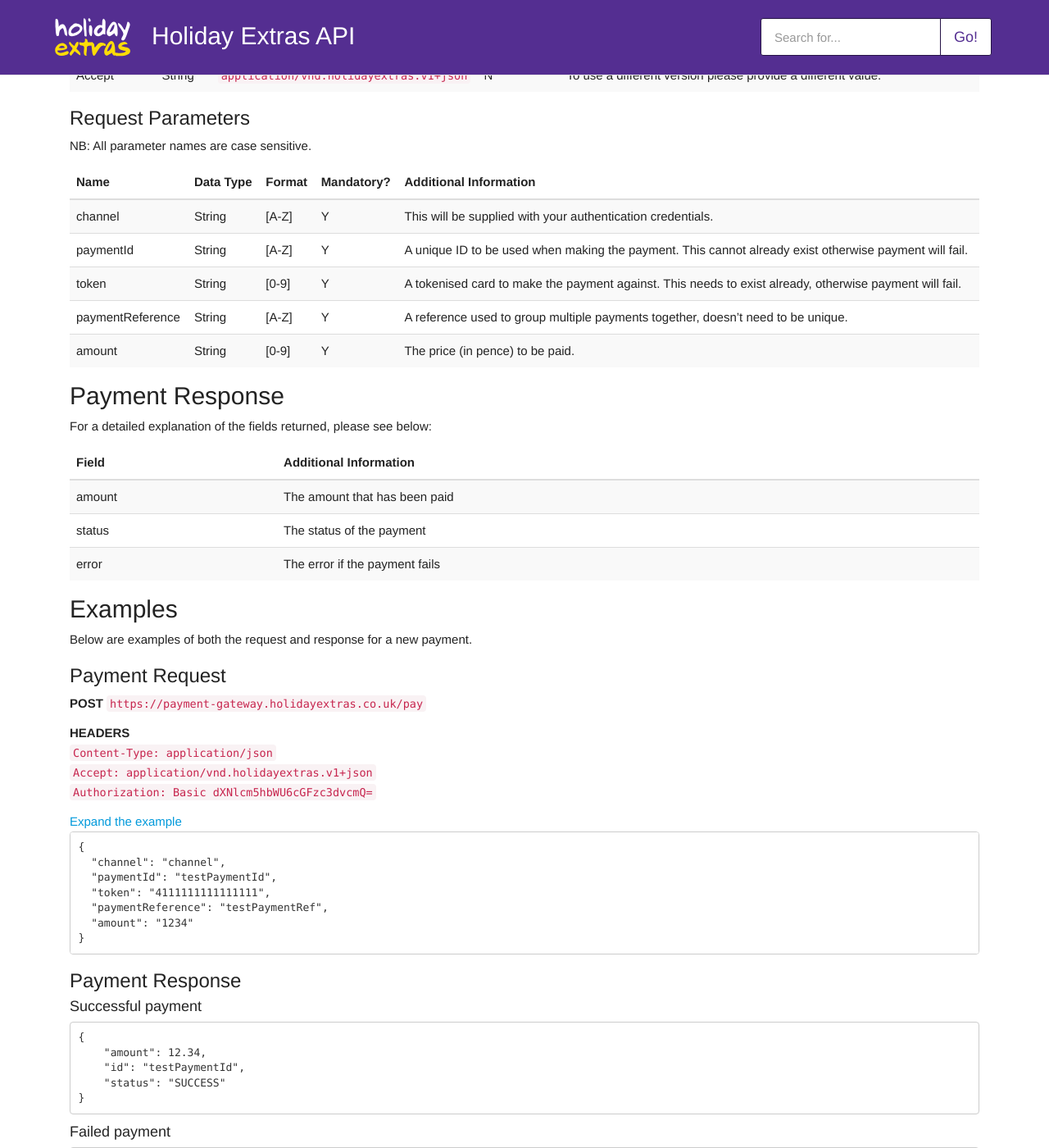
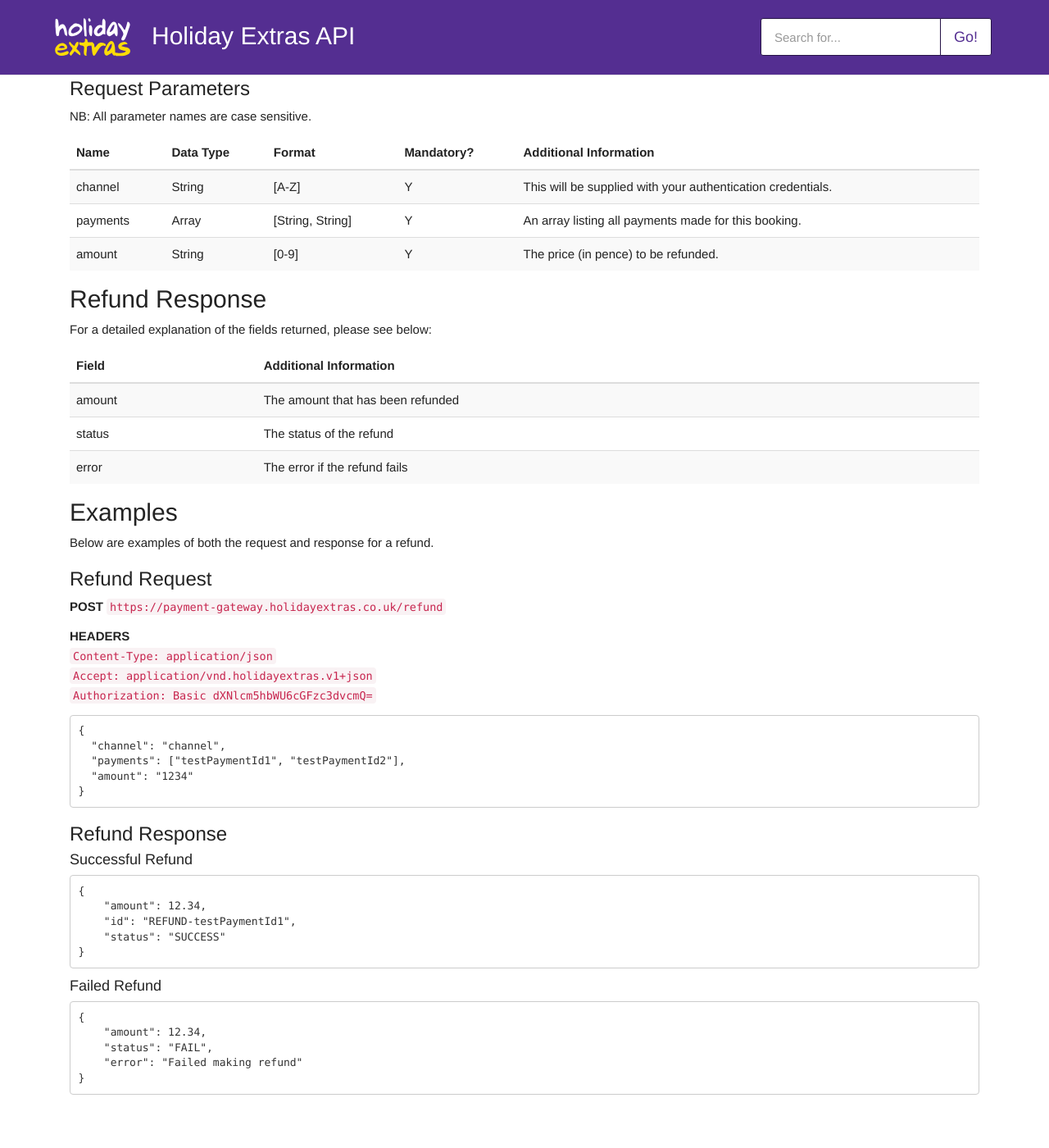
Before and after one commit to holidayextras/partner-api-docs, a Jekyll site: the page built from site/payment-gateway/v1/refund.md, in a window 1280 px wide and 1400 px high, scrolled down 715 px. Shown: the whole window at 82% size. Built offline with Jekyll 4.4.1, drawn with Linux system fonts in a browser that asks for light colours; some web fonts are replaced; our own code applies the rules of GitHub Pages for plain Markdown files; after the commit the page ends 2077 px from its top, so only the background shows below that; some of the changed text lies outside the part shown.

````diff
--- a/site/payment-gateway/pay.md
+++ b/site/payment-gateway/v1/refund.md
@@ -2,15 +2,13 @@
 
 ---
 
-# Payment Gateway: Pay
+# Payment Gateway: Refund
 
-[API Docs](/) > [Payment Gateway](/payment-gateway/) > [Pay](/payment-gateway/pay)
+[API Docs](/) > [Payment Gateway](/payment-gateway/) > [Refund](/payment-gateway/v1/refund)
 
-## Payment Request
+## Refund Request
 
-This endpoint will take payment using a token and required payment parameters.
-
-**Note**: Token payment is currently available for Level 5 Germany agents only.
+This endpoint will make a refund based on existing payments.
 
 ### Method
 
@@ -18,10 +16,10 @@
 
 ### Endpoint
 
-To make a payment, the endpoint to use is:
+To make a refund, the endpoint to use is:
 
 ```
-https://payment-gateway.holidayextras.co.uk/pay
+https://payment-gateway.holidayextras.co.uk/refund
 ```
 
 ### Request Headers
@@ -39,28 +37,26 @@
  | Name  | Data Type | Format | Mandatory? | Additional Information |
  | ----  | --------- | ------ | ---------- | ---------------------- |
  | channel | String | [A-Z] | Y | This will be supplied with your authentication credentials. |
- | paymentId | String | [A-Z] | Y | A unique ID to be used when making the payment. This cannot already exist otherwise payment will fail. |
- | token   | String | [0-9] | Y | A tokenised card to make the payment against. This needs to exist already, otherwise payment will fail. |
- | paymentReference | String | [A-Z] | Y | A reference used to group multiple payments together, doesn't need to be unique. |
- | amount | String | [0-9] | Y | The price (in pence) to be paid. |
+ | payments | Array | [String, String] | Y | An array listing all payments made for this booking. |
+ | amount | String | [0-9] | Y | The price (in pence) to be refunded. |
 
-## Payment Response
+## Refund Response
 
 For a detailed explanation of the fields returned, please see below:
 
  | Field | Additional Information |
  | ----- | ---------------------- |
- | amount | The amount that has been paid |
- | status | The status of the payment |
- | error | The error if the payment fails |
+ | amount | The amount that has been refunded |
+ | status | The status of the refund |
+ | error | The error if the refund fails |
 
 ## Examples
 
-Below are examples of both the request and response for a new payment.
+Below are examples of both the request and response for a refund.
 
-### Payment Request
+### Refund Request
 
-**POST**  `https://payment-gateway.holidayextras.co.uk/pay`
+**POST**  `https://payment-gateway.holidayextras.co.uk/refund`
 
 **HEADERS** <br />
 `Content-Type: application/json` <br />
@@ -70,32 +66,28 @@
 ```
 {
   "channel": "channel",
-  "paymentId": "testPaymentId",
-  "token": "4111111111111111",
-  "paymentReference": "testPaymentRef",
+  "payments": ["testPaymentId1", "testPaymentId2"],
   "amount": "1234"
 }
 ```
 
-### Payment Response
+### Refund Response
 
-
-#### Successful payment
-
+#### Successful Refund
 ```
 {
     "amount": 12.34,
-    "id": "testPaymentId",
+    "id": "REFUND-testPaymentId1",
     "status": "SUCCESS"
 }
 ```
 
-#### Failed payment
+#### Failed Refund
 
 ```
 {
     "amount": 12.34,
     "status": "FAIL",
-    "error": "Failed to make payment"
+    "error": "Failed making refund"
 }
 ```
````
Also changed, not shown: site/index.md (+2 -2 lines), site/payment-gateway/index.md (+14 -6 lines), site/payment-gateway/integration.md (+4 -3 lines), site/payment-gateway/v1/pay.md (added, +101 -0 lines), site/payment-gateway/v2/pay.md (added, +102 -0 lines), site/payment-gateway/v2/refund.md (renamed from site/payment-gateway/refund.md, +3 -3 lines).
